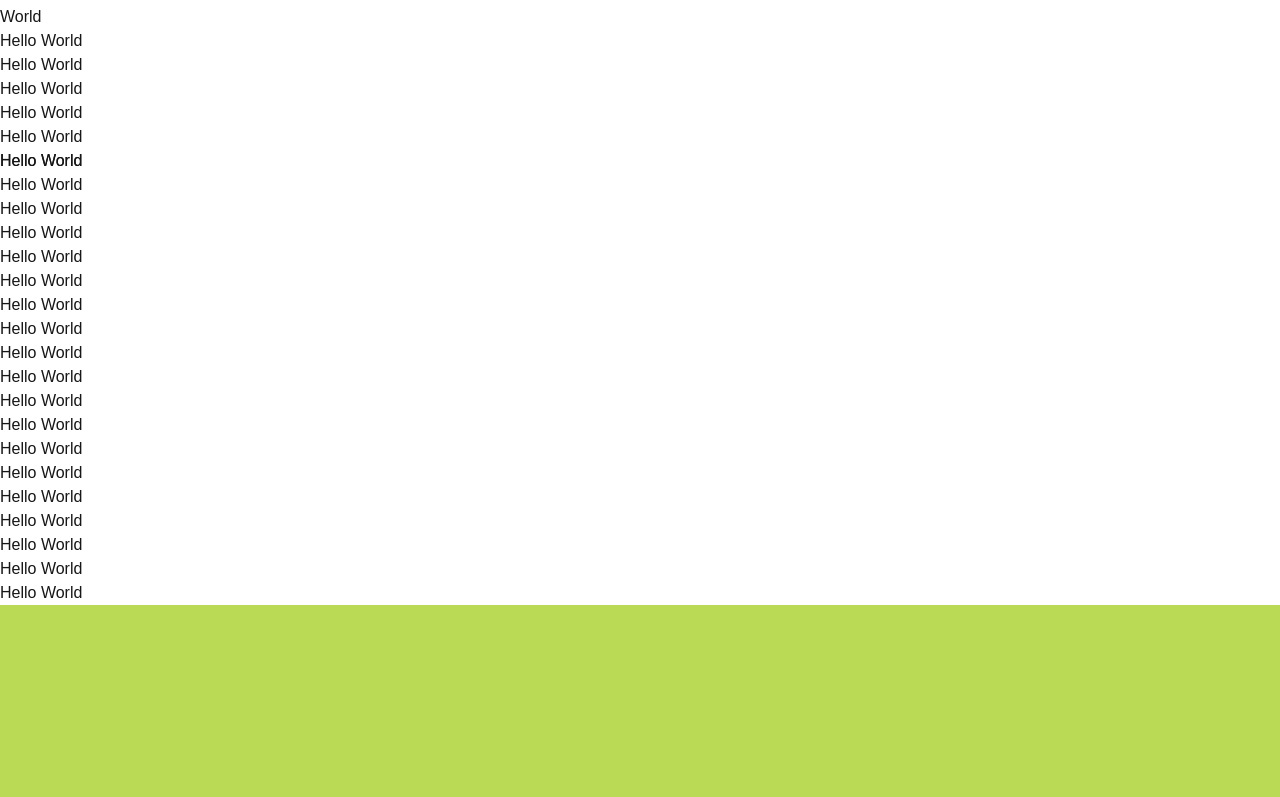
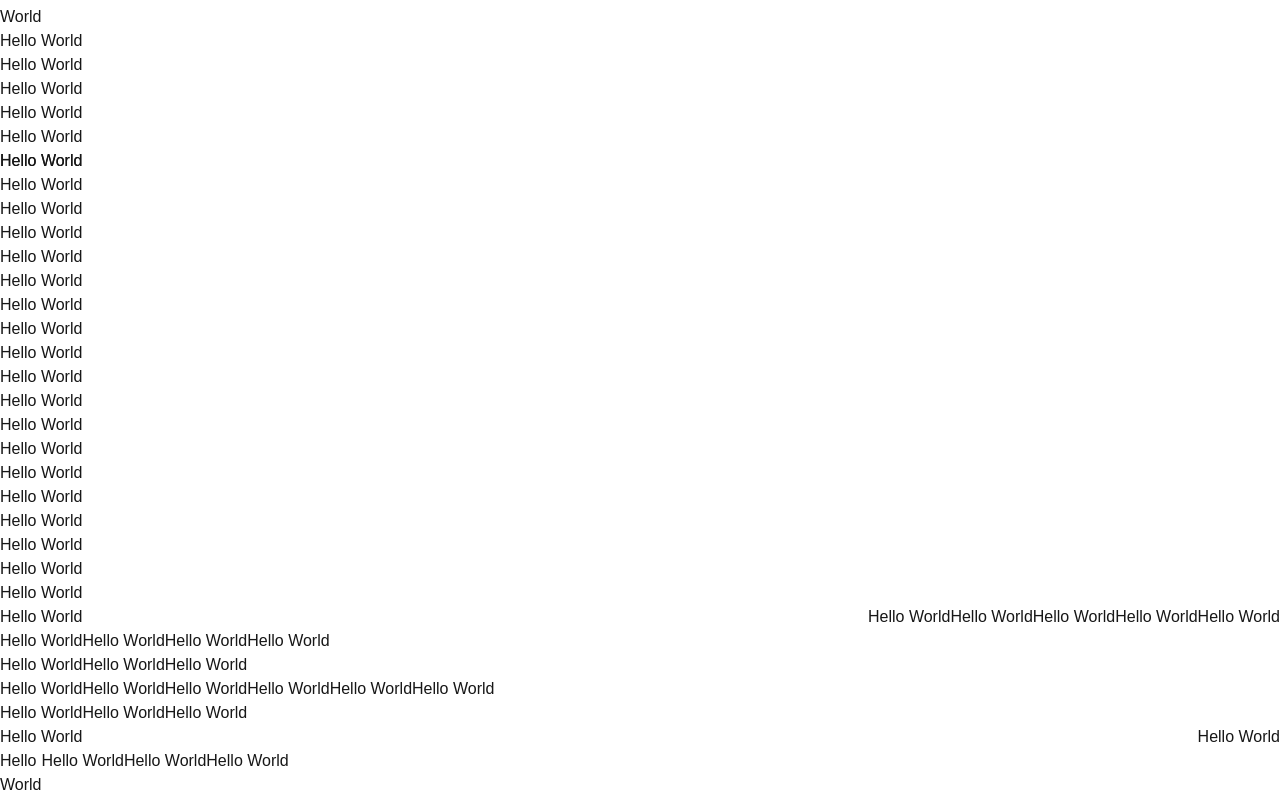
Before and after one commit to vietle290/tailwindcss, a Next.js app: page / in a window 1280 px wide. Shown: the part 2241-3038 px from the top of the page. Before the commit the page ends 2846 px from the top, so only its background shows below. Built offline with nearby package versions, Linux system fonts and the light colour scheme.

Commit message:
Taiwindcss Flex

```diff
--- a/app/page.tsx
+++ b/app/page.tsx
@@ -10,7 +10,9 @@ export default function Home() {
       </div>
       {/* Tailwind text size */}
       <div>
-        <h1 className="text-xs sm:text-base md:text-lg lg:text-3xl">Hello World</h1>
+        <h1 className="text-xs sm:text-base md:text-lg lg:text-3xl">
+          Hello World
+        </h1>
       </div>
       {/* Tailwind spacing */}
       <div>
@@ -19,9 +21,7 @@ export default function Home() {
       </div>
       {/* Tailwind layer background */}
       <div>
-        <h1>
-          Hello World
-        </h1>
+        <h1>Hello World</h1>
       </div>
       {/* Tailwind Typography Font Size base on config on tailwind.config.js */}
       <div>
@@ -181,6 +181,57 @@ export default function Home() {
         <p className="space-y-3">Hello World</p>
         <p className="space-y-3.5">Hello World</p>
       </div>
+      {/*---------------------------------------*/}
+      {/* Tailwind Flexbox & Grid */}
+      {/* Tailwind Flexbox */}
+      <div className="flex">
+        <p className="flex-1">Hello World</p>
+        <p className="flex-2">Hello World</p>
+        <p className="flex-3">Hello World</p>
+        <p className="flex-4">Hello World</p>
+        <p className="flex-5">Hello World</p>
+        <p className="flex-6">Hello World</p>
+      </div>
+      {/* Tailwind Flex Direction */}
+      <div className="flex">
+        <p className="flex-row">Hello World</p>
+        <p className="flex-row-reverse">Hello World</p>
+        <p className="flex-col">Hello World</p>
+        <p className="flex-col-reverse">Hello World</p>
+      </div>
+      {/* Tailwind Flex Wrap */}
+      <div className="flex">
+        <p className="flex-wrap">Hello World</p>
+        <p className="flex-wrap-reverse">Hello World</p>
+        <p className="flex-nowrap">Hello World</p>
+      </div>
+      {/* Tailwind Justify Content */}
+      <div className="flex">
+        <p className="justify-start">Hello World</p>
+        <p className="justify-end">Hello World</p>
+        <p className="justify-center">Hello World</p>
+        <p className="justify-between">Hello World</p>
+        <p className="justify-around">Hello World</p>
+        <p className="justify-evenly">Hello World</p>
+      </div>
+      {/* Tailwind Align Items */}
+      <div className="flex">
+        <p className="items-start">Hello World</p>
+        <p className="items-end">Hello World</p>
+        <p className="items-center">Hello World</p>
+      </div>
+      {/* Tailwind Flex Grow */}
+      <div className="flex">
+        <p className="grow">Hello World</p>
+        <p className="grow-0">Hello World</p>
+      </div>
+      {/* Tailwind Flex Basis */}
+      <div className="flex">
+        <p className="basis-0">Hello World</p>
+        <p className="basis-auto">Hello World</p>
+        <p className="basis-100">Hello World</p>
+        <p className="basis-1fr">Hello World</p>
+      </div>
     </div>
   );
 }
```
